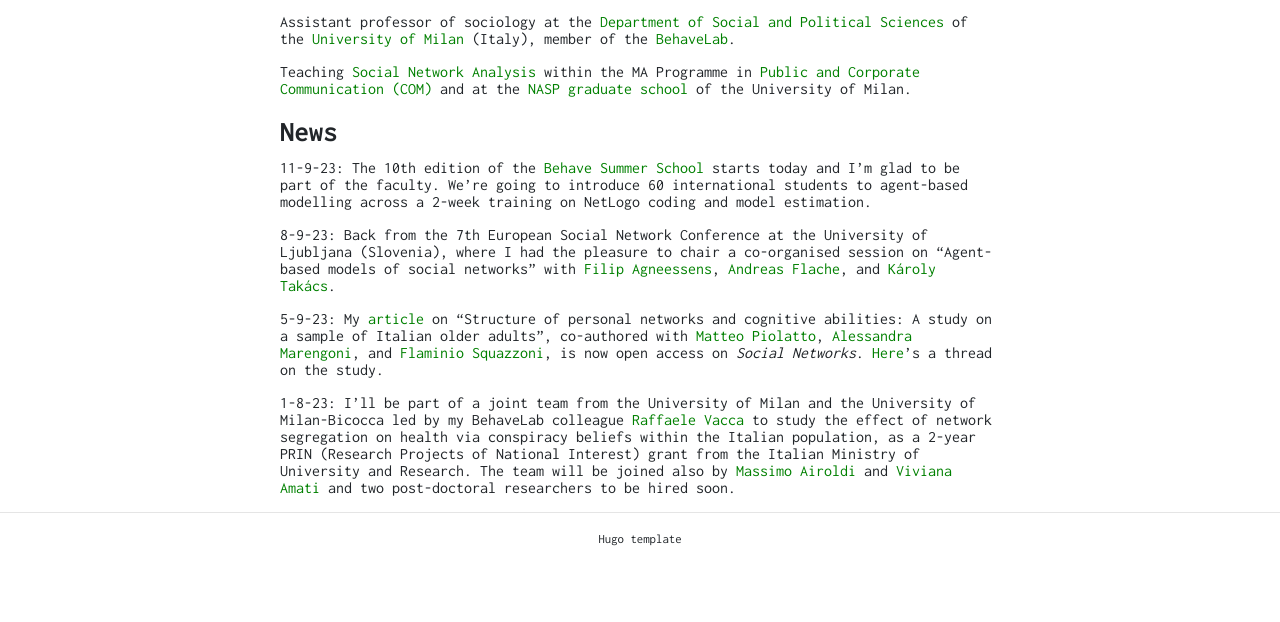
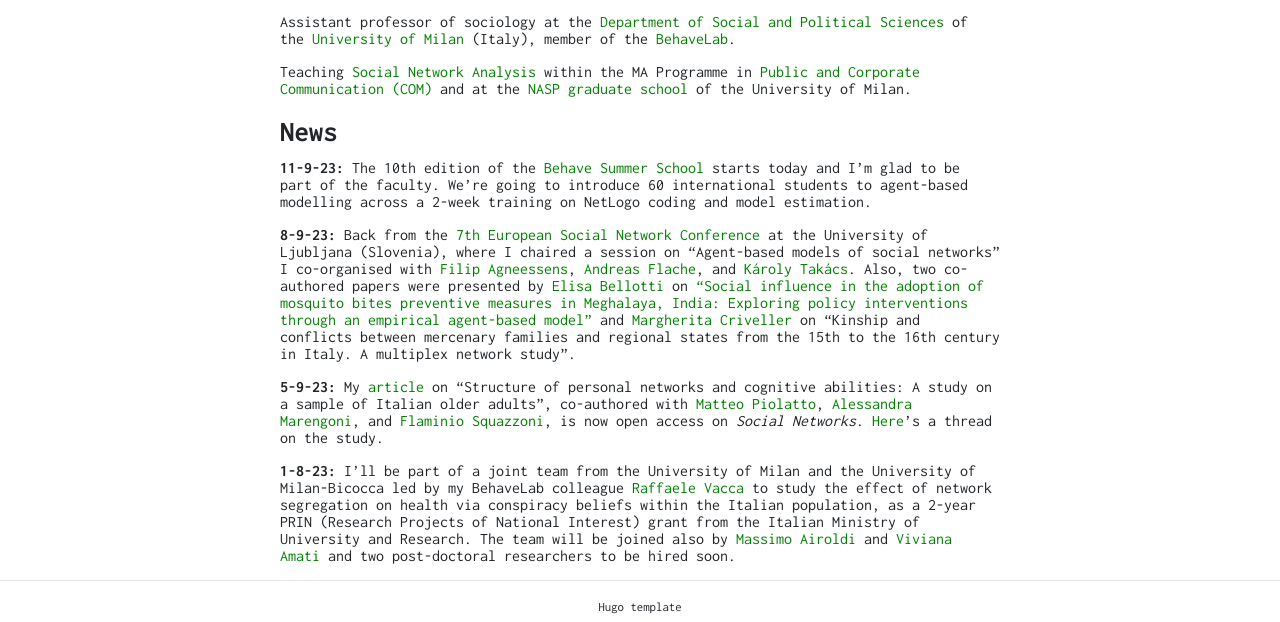
Before and after one commit to federico-bianchi/federico-bianchi.github.io, a plain HTML site: page index.html in a window 1280 px wide. Shown: the part 236-858 px from the top of the page. Before the commit the page ends 800 px from the top, so only its background shows below. Drawn offline with nearby package versions, Linux system fonts and the light colour scheme.

Commit message:
update news

```diff
--- a/index.html
+++ b/index.html
@@ -67,10 +67,10 @@
 <p>Assistant professor of sociology at the <a href="http://eng.sps.unimi.it/ecm/home">Department of Social and Political Sciences</a> of the <a href="https://www.unimi.it/en">University of Milan</a> (Italy), member of the <a href="http://behavelab.org/">BehaveLab</a>.</p>
 <p>Teaching <a href="https://federico-bianchi.github.io/teaching/">Social Network Analysis</a> within the MA Programme in <a href="https://com.cdl.unimi.it/en">Public and Corporate Communication (COM)</a> and at the <a href="https://www.nasp.eu/">NASP graduate school</a> of the University of Milan.</p>
 <h1 id="news">News</h1>
-<p>11-9-23: The 10th edition of the <a href="https://abmschool.behavelab.org/">Behave Summer School</a> starts today and I&rsquo;m glad to be part of the faculty. We&rsquo;re going to introduce 60 international students to agent-based modelling across a 2-week training on NetLogo coding and model estimation.</p>
-<p>8-9-23: Back from the 7th European Social Network Conference at the University of Ljubljana (Slovenia), where I had the pleasure to chair a co-organised session on &ldquo;Agent-based models of social networks&rdquo; with <a href="https://filipagneessens.com/">Filip Agneessens</a>, <a href="https://flache.gmw.rug.nl/">Andreas Flache</a>, and <a href="https://liu.se/en/employee/karta65">Károly Takács</a>.</p>
-<p>5-9-23: My <a href="https://doi.org/10.1016/j.socnet.2023.02.005">article</a> on &ldquo;Structure of personal networks and cognitive abilities: A study on a sample of Italian older adults&rdquo;, co-authored with <a href="https://www.soziologie.uni-konstanz.de/en/strauss/team/team/dr-matteo-piolatto/">Matteo Piolatto</a>, <a href="https://www.unibs.it/it/ugov/person/2897">Alessandra Marengoni</a>, and <a href="http://behavelab.org/flaminio-squazzoni/">Flaminio Squazzoni</a>, is now open access on <em>Social Networks</em>. <a href="https://twitter.com/federico_fb/status/1629129227143376898?s=20">Here</a>&rsquo;s a thread on the study.</p>
-<p>1-8-23: I&rsquo;ll be part of a joint team from the University of Milan and the University of Milan-Bicocca led by my BehaveLab colleague <a href="http://www.raffaelevacca.com/">Raffaele Vacca</a> to study the effect of network segregation on health via conspiracy beliefs within the Italian population, as a 2-year PRIN (Research Projects of National Interest) grant from the Italian Ministry of University and Research. The team will be joined also by <a href="https://www.unimi.it/it/ugov/person/massimo-airoldi">Massimo Airoldi</a> and <a href="https://www.unimib.it/viviana-amati">Viviana Amati</a> and two post-doctoral researchers to be hired soon.</p>
+<p><strong>11-9-23:</strong> The 10th edition of the <a href="https://abmschool.behavelab.org/">Behave Summer School</a> starts today and I&rsquo;m glad to be part of the faculty. We&rsquo;re going to introduce 60 international students to agent-based modelling across a 2-week training on NetLogo coding and model estimation.</p>
+<p><strong>8-9-23:</strong> Back from the <a href="https://eusn2023.org/">7th European Social Network Conference</a> at the University of Ljubljana (Slovenia), where I chaired a session on &ldquo;Agent-based models of social networks&rdquo; I co-organised with <a href="https://filipagneessens.com/">Filip Agneessens</a>, <a href="https://flache.gmw.rug.nl/">Andreas Flache</a>, and <a href="https://liu.se/en/employee/karta65">Károly Takács</a>. Also, two co-authored papers were presented by <a href="https://research.manchester.ac.uk/en/persons/elisa.bellotti">Elisa Bellotti</a> on <a href="presentations/eusn-23.pdf">&ldquo;Social influence in the adoption of mosquito bites preventive measures in Meghalaya, India: Exploring policy interventions through an empirical agent-based model&rdquo;</a> and <a href="https://www.nasp.eu/people/students/students-cohorts/margherita-criveller.html">Margherita Criveller</a> on &ldquo;Kinship and conflicts between mercenary families and regional states from the 15th to the 16th century in Italy. A multiplex network study&rdquo;.</p>
+<p><strong>5-9-23:</strong> My <a href="https://doi.org/10.1016/j.socnet.2023.02.005">article</a> on &ldquo;Structure of personal networks and cognitive abilities: A study on a sample of Italian older adults&rdquo;, co-authored with <a href="https://www.soziologie.uni-konstanz.de/en/strauss/team/team/dr-matteo-piolatto/">Matteo Piolatto</a>, <a href="https://www.unibs.it/it/ugov/person/2897">Alessandra Marengoni</a>, and <a href="http://behavelab.org/flaminio-squazzoni/">Flaminio Squazzoni</a>, is now open access on <em>Social Networks</em>. <a href="https://twitter.com/federico_fb/status/1629129227143376898?s=20">Here</a>&rsquo;s a thread on the study.</p>
+<p><strong>1-8-23:</strong> I&rsquo;ll be part of a joint team from the University of Milan and the University of Milan-Bicocca led by my BehaveLab colleague <a href="http://www.raffaelevacca.com/">Raffaele Vacca</a> to study the effect of network segregation on health via conspiracy beliefs within the Italian population, as a 2-year PRIN (Research Projects of National Interest) grant from the Italian Ministry of University and Research. The team will be joined also by <a href="https://www.unimi.it/it/ugov/person/massimo-airoldi">Massimo Airoldi</a> and <a href="https://www.unimib.it/viviana-amati">Viviana Amati</a> and two post-doctoral researchers to be hired soon.</p>
 
 </div>
 
```
Also changed, not shown: 1 other file.
